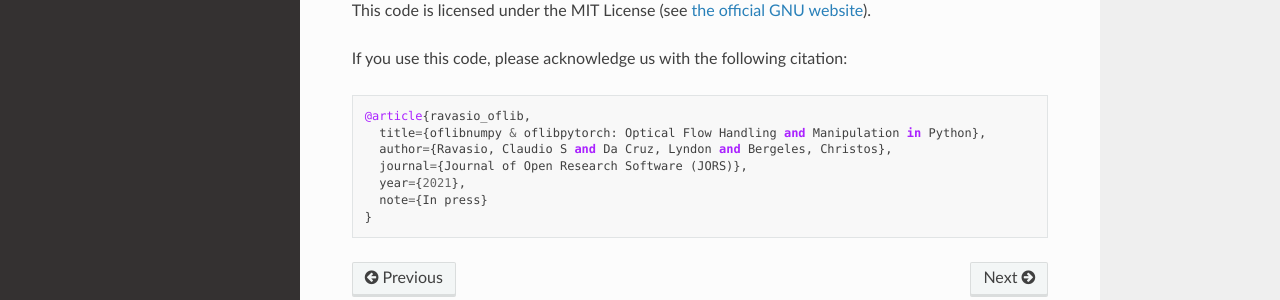
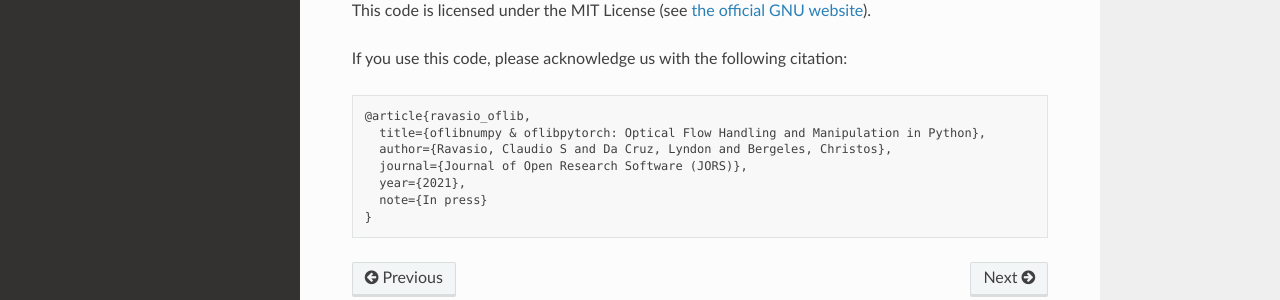
Before and after one commit to CSRavasio/oflibnumpy, a Sphinx documentation site: the page built from docs/licensing.rst, in a window 1280 px wide. Shown: the part 329-629 px from the top of the page. Built offline with Sphinx 7.4.7 and the Read the Docs theme 2.0.0, drawn with Linux system fonts in a browser that asks for light colours.

Commit message:
docs: display fix (unwanted highlighting in code-block)

```diff
--- a/README.rst
+++ b/README.rst
@@ -117,7 +117,7 @@ This code is licensed under the `MIT License`_.
 
 If you use this code, please acknowledge us with the following citation:
 
-.. code-block::
+.. code-block:: plaintext
 
     @article{ravasio_oflib,
       title={oflibnumpy & oflibpytorch: Optical Flow Handling and Manipulation in Python},
--- a/docs/index.rst
+++ b/docs/index.rst
@@ -10,7 +10,7 @@ written from scratch, but also contains useful wrappers for specific functions f
 ``remap``, to integrate them with the custom flow field class introduced by oflibnumpy. If you use this code, please
 acknowledge us with the following citation:
 
-.. code-block::
+.. code-block:: plaintext
 
     @article{ravasio_oflib,
       title={oflibnumpy & oflibpytorch: Optical Flow Handling and Manipulation in Python},
--- a/docs/licensing.rst
+++ b/docs/licensing.rst
@@ -15,7 +15,7 @@ This code is licensed under the MIT License (see |mit_link|).
 
 If you use this code, please acknowledge us with the following citation:
 
-.. code-block::
+.. code-block:: plaintext
 
     @article{ravasio_oflib,
       title={oflibnumpy & oflibpytorch: Optical Flow Handling and Manipulation in Python},
```
